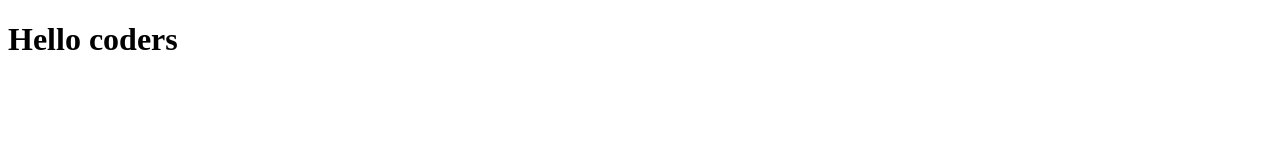
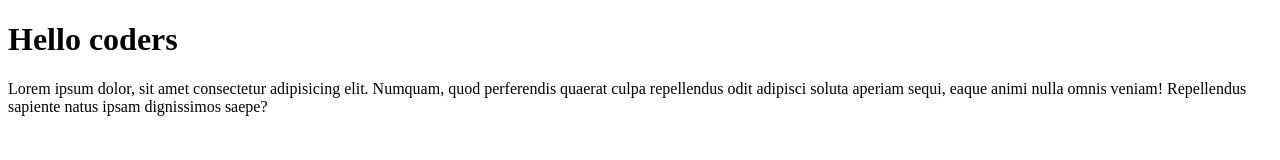
Before and after one commit to Mihirics123/gittask, a plain HTML site: page index.html in a window 1280 px wide. Drawn offline with Linux system fonts and the light colour scheme.

Commit message:
new commit

```diff
--- a/index.html
+++ b/index.html
@@ -7,5 +7,6 @@
 </head>
 <body>
     <h1>Hello coders</h1>
+    <p>Lorem ipsum dolor, sit amet consectetur adipisicing elit. Numquam, quod perferendis quaerat culpa repellendus odit adipisci soluta aperiam sequi, eaque animi nulla omnis veniam! Repellendus sapiente natus ipsam dignissimos saepe?</p>
 </body>
 </html>
```
